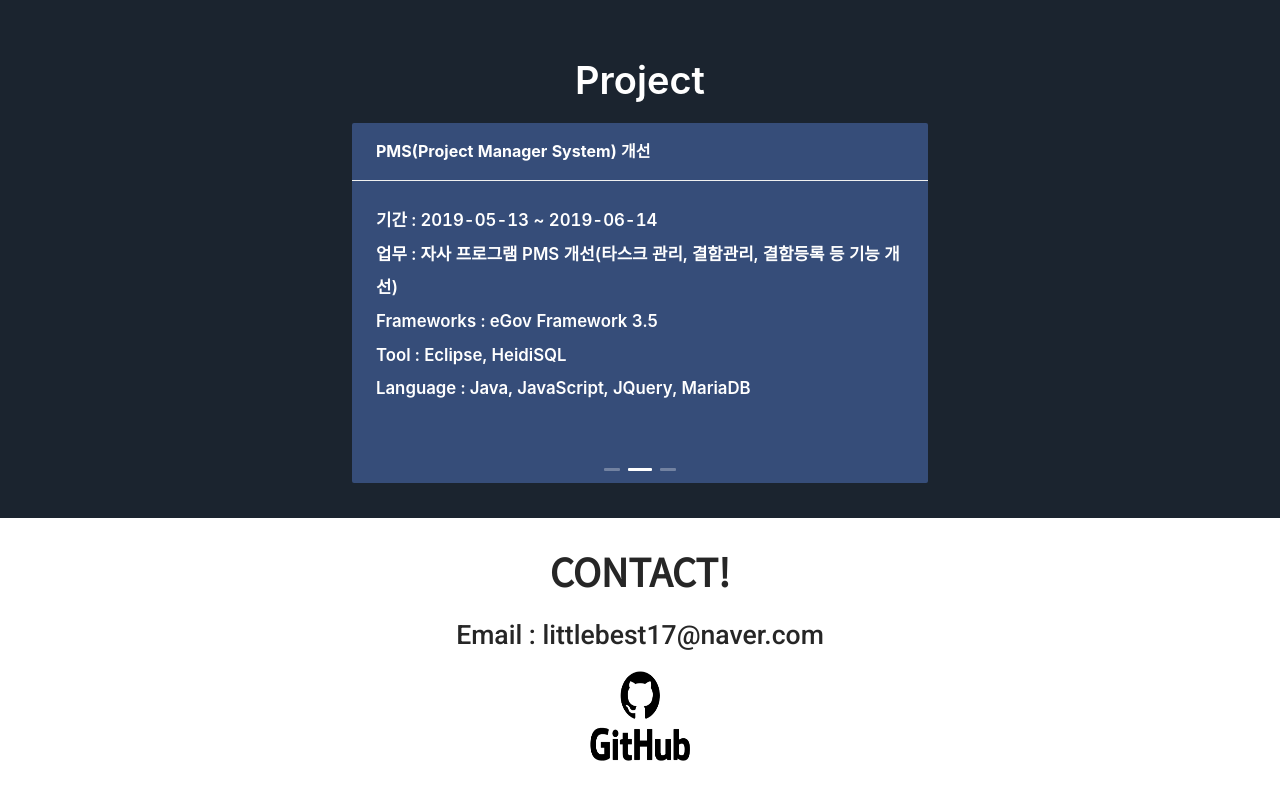
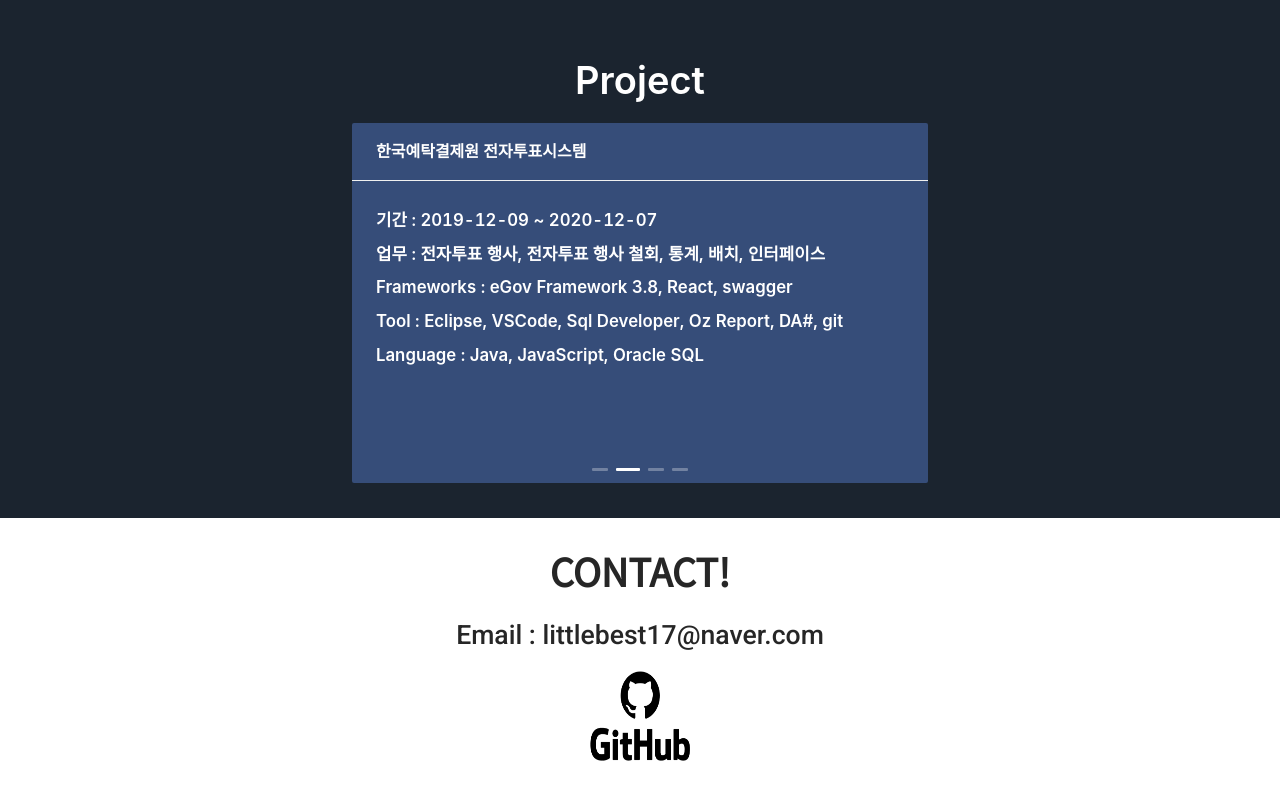
Before and after one commit to dev-stchoi/dev-stchoi.github.io, a React (Create React App) app: page / in a window 1280 px wide. Shown: the part 2200-3000 px from the top of the page. Built offline with nearby package versions, Linux system fonts and the light colour scheme.

Commit message:
한국해양진흥공사 프로필 추가

```diff
--- a/src/components/Portfolio.jsx
+++ b/src/components/Portfolio.jsx
@@ -6,6 +6,16 @@ import './Portfolio.css';
 const Portfolio = () => {
   const { Title } = Typography;
   const cardList = [
+    {
+      name: '한국해양진흥공사 차세대 업무시스템 구축',
+      date: '2021-06-21 ~ 2022-05-13',
+      role: '투자업무 설계 및 개발(투자신청, 투자실행, 전표처리, 마감배치)',
+      skill: {
+        frameworks: 'eGov Framework 3.9',
+        tool: 'websquare, Eclipse, VSCode, DBeaver, Oz Report, DA#, git(GitHub Desktop)',
+        language: 'Java, JavaScript, Tibero SQL',
+      },
+    },
     {
       name: '한국예탁결제원 전자투표시스템',
       date: '2019-12-09 ~ 2020-12-07',
```
